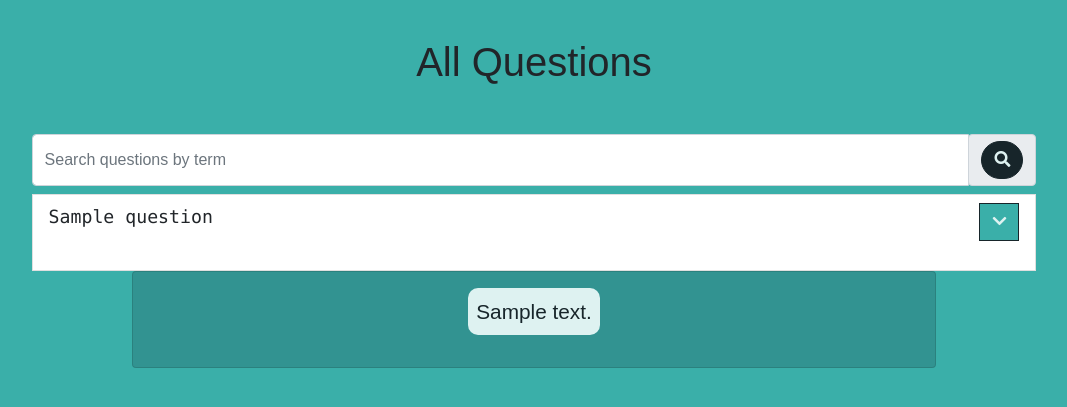
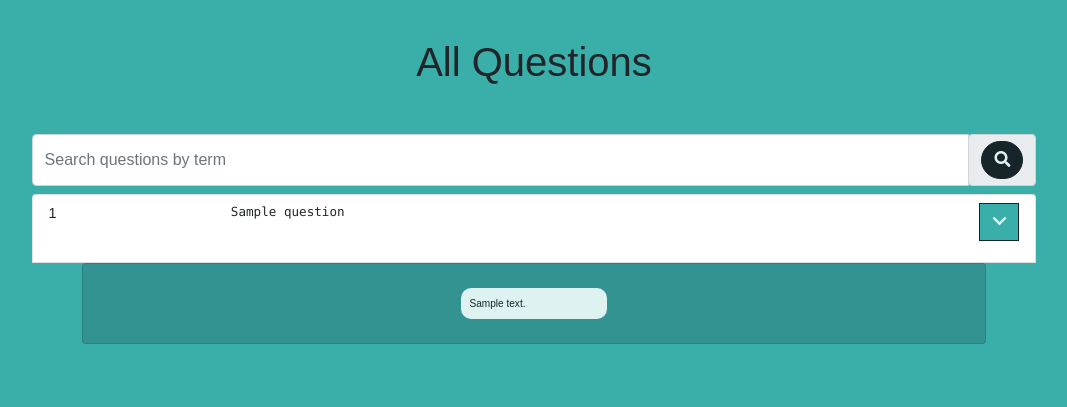
Before and after one commit to vidban/Quizby, a Flask app: page /questions in a window 1280 px wide, after a click that opens the changed part. Shown: the part 91-498 px from the top of the page, without its empty margins (106-1173 px from the left). Run offline with Flask 2, Linux system fonts and the light colour scheme; tables that the repository leaves empty hold one stand-in row (values such as "Sample post"); parts of the project's set-up code (start-up, migrations or seed data) failed here and were passed over; some libraries are stand-ins or nearby versions.

Commit message:
Fixed styles for added questions

```diff
--- a/static/stylesheets/style.css
+++ b/static/stylesheets/style.css
@@ -316,7 +316,7 @@ body{
 }
 
 .question-list{
-  font-size: 1.3em;
+  font-size: .9em;
 }
 
 .question-list button{
@@ -325,8 +325,12 @@ body{
 }
 
 .q-answer{
-  width: 80%;
+  width: 90%;
   margin: auto;
+}
+
+.q-answer .card{
+  flex-direction:row;
 }
 
 .q-answer .card {
@@ -334,15 +338,20 @@ body{
   color: white;
 }
 
-.q-answer .correct{
+.q-answer p{
   background-color: rgba(222, 242, 241);
   color: #17252A;
   border-radius: 10px;
+  font-size: .7em;
+}
+.q-answer .correct:hover{
+  background-color: rgb(16, 71, 14);
+  color: white;
 }
 
-.q-answer .wrong{
-  background-color: rgba(222, 242, 241, 0.75);
-  border-radius: 10px;
+.q-answer .wrong:hover{
+  background-color: rgb(228, 89, 64);
+  color: white;
   opacity:.50;
 }
 
--- a/templates/questions/questions.html
+++ b/templates/questions/questions.html
@@ -43,11 +43,11 @@
 		{% endif %}
 		</form>
 		<div class="question-list">
-			<ul id="qn-list" class="list-group mt-2">
+			<ol id="qn-list" class="list-group mt-2">
 				{% for question in questions %}
-					<div>
 						<li class="list-group-item d-flex justify-content-between">
-							<pre><p>{{question.question}}</p></pre>
+							<div class="col-1">{{loop.index}}</div>
+							<pre class="col-8"><p>{{question.question}}</p></pre>
 							<div>
 								{% if g.user %}
 								<button class= "btn" type="button" data-toggle="tooltip" data-placement="bottom" title="Add to a set">
@@ -66,15 +66,14 @@
 							</div>
 						</li>
 						<div id="qn{{question.id}}" class="q-answer collapse" data-parent="#qn-list">
-							<div class="card card-body d-flex flex-row justify-content-around">
+							<div class="card card-body d-flex flex-wrap justify-content-around">
 								{%for a in question.answers%}
-									<p class="p-2 d-inline-block {{'correct' if a.correct else 'wrong'}}">{{a.answer}}</p>
+									<p class="p-2 m-2 col col-md-5 col-lg-2 {{'correct' if a.correct else 'wrong'}}">{{a.answer}}</p>
 								{% endfor %}
 							</div>
 						</div>
-					</div>
 				{% endfor %}
-			</ul>
+			</ol>
 		</div>
 	{% endif %}
 </div>
```
